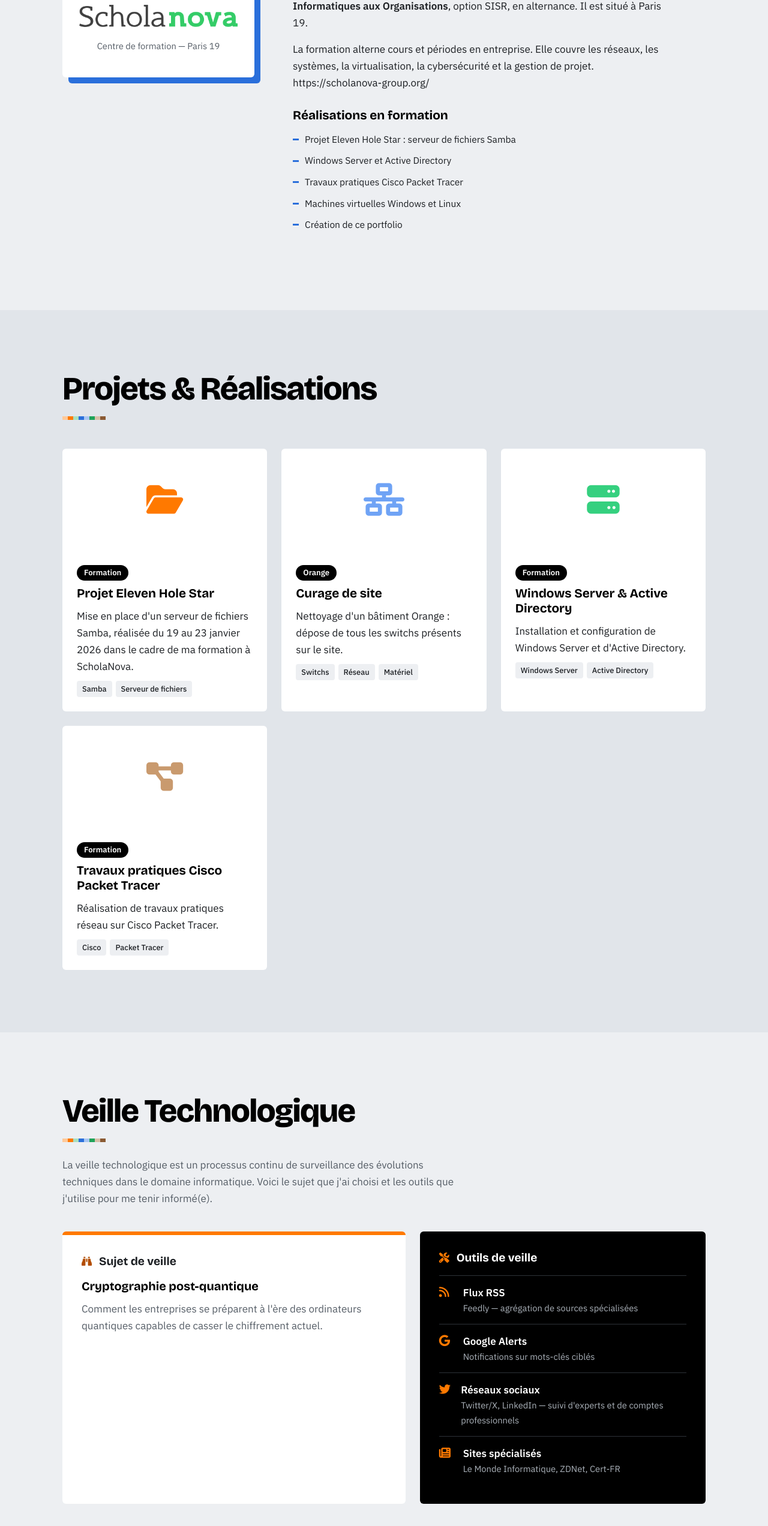
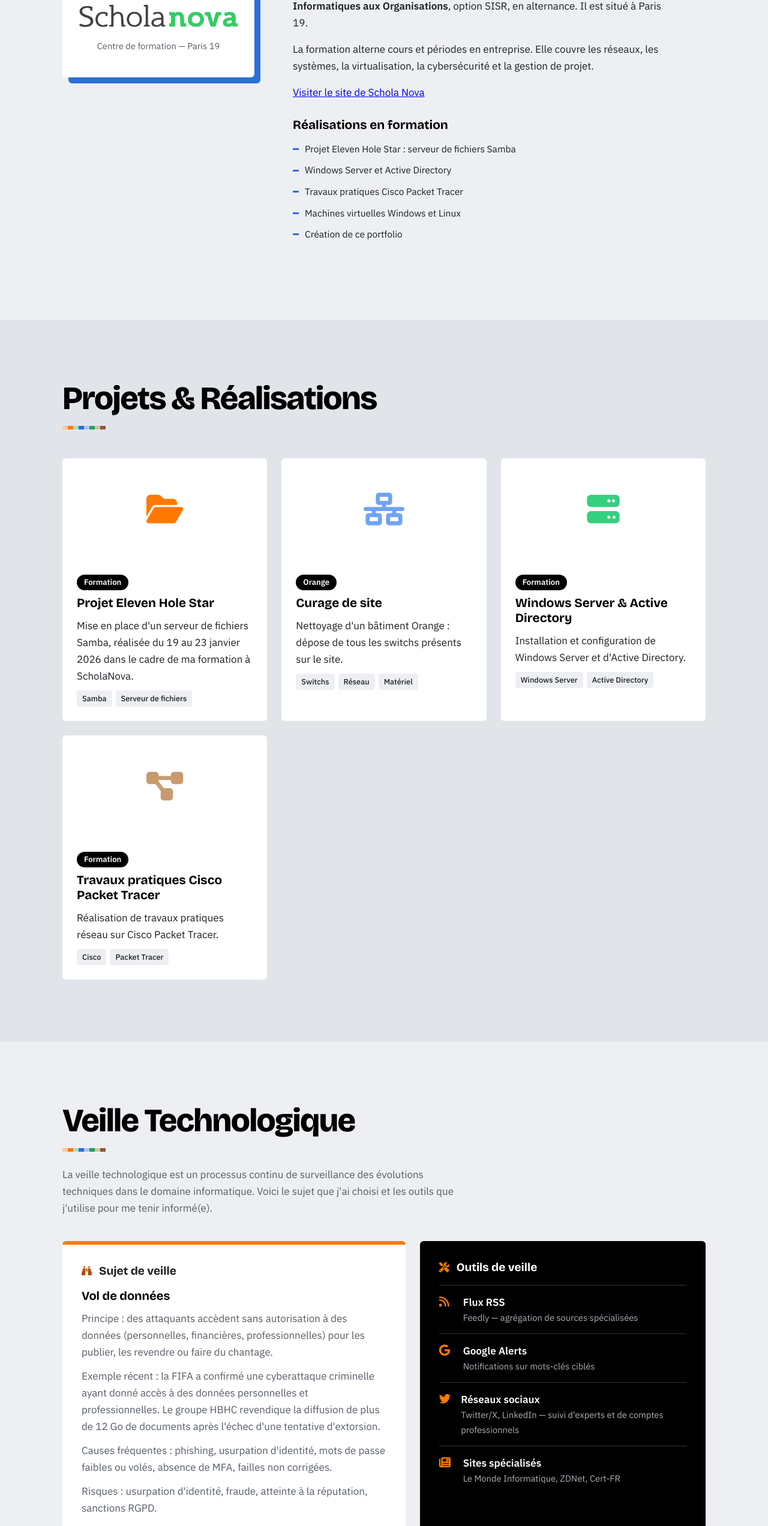
Before and after one commit to tahapatel1412/portfolio, a plain HTML site: page index.html in a window 1280 px wide. Shown: the part 4558-7102 px from the top of the page at 60% size. Drawn offline with nearby package versions, Linux system fonts and the light colour scheme.

```diff
--- a/index.html
+++ b/index.html
@@ -44,6 +44,7 @@
             <p class="hero-subtitle">Solutions d'Infrastructure, Systèmes et Réseaux</p>
             <div class="hero-actions">
                 <a href="#projets" class="btn btn-primary">Voir mes projets</a>
+
             </div>
         </div>
         <div class="hero-decoration" aria-hidden="true">
@@ -245,7 +246,9 @@
                     <p>
                         La formation alterne cours et périodes en entreprise. Elle couvre les réseaux, les systèmes,
                         la virtualisation, la cybersécurité et la gestion de projet.
-                        https://scholanova-group.org/
+                    </p>
+                    <p>
+<a href="https://scholanova-group.org/" target="_blank" rel="noopener noreferrer">Visiter le site de Schola Nova</a>
                     </p>
                     <h3>Réalisations en formation</h3>
                     <ul class="skill-list">
@@ -354,13 +357,28 @@
                         <i class="fas fa-binoculars"></i>
                         <h3>Sujet de veille</h3>
                     </div>
-                    <h4>Cryptographie post-quantique</h4>
+                    <h4>Vol de données</h4>
                     <p>
-                        Comment les entreprises se préparent à l'ère des ordinateurs quantiques capables de casser le chiffrement actuel.
+                    Principe : des attaquants accèdent sans autorisation à des données (personnelles, financières, professionnelles) pour les publier, les revendre ou faire du chantage.
+                    <p>
+                    Exemple récent : la FIFA a confirmé une cyberattaque criminelle ayant donné accès à des données personnelles et professionnelles. Le groupe HBHC revendique la diffusion de plus de 12 Go de documents après l'échec d'une tentative d'extorsion.
+                    <p>
+                    Causes fréquentes : phishing, usurpation d'identité, mots de passe faibles ou volés, absence de MFA, failles non corrigées.
+                    <p>
+                    Risques : usurpation d'identité, fraude, atteinte à la réputation, sanctions RGPD.
+                    <p>
+                    Parades : MFA, mises à jour, moindre privilège, segmentation, sauvegardes, supervision, sensibilisation des utilisateurs.
+                    <p>
+                    RGPD : notification à la CNIL sous 72 h en cas de fuite de données personnelles.
+                    <p></p>
 
-                    </p>
+
+
+
+Sources : Le Monde Informatique, L'Avenir/dpa, FrenchBreaches, dailysports.net (26/11/2026).
+                    </p> <a href="https://www.lemondeinformatique.fr/cybersecurite-conformite/cyberattaque-la-fifa-confirme-le-vol-de-donnees-personnelles-et-professionnelles" target="_blank" rel="noopener noreferrer">Voir l'article</a>
+
                     <p>
-
                     </p>
                 </div>
                 <div class="veille-tools">
```
